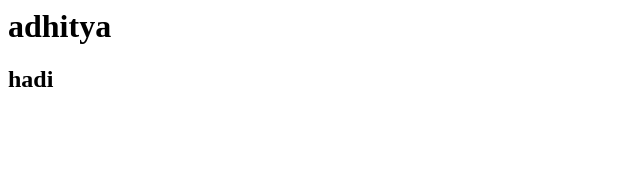
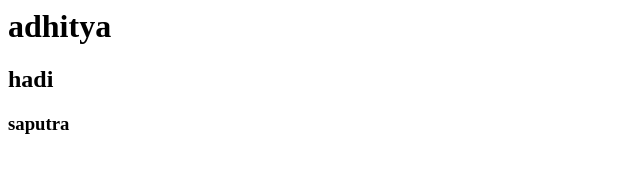
Before and after one commit to AdhityaHadiSaputra/hallo, a plain HTML site: page hallo.html in a window 1280 px wide. Shown: the full height of the page, 0-640 px from the left. Drawn offline with Linux system fonts and the light colour scheme.

Commit message:
Tree Commit

```diff
--- a/hallo.html
+++ b/hallo.html
@@ -8,5 +8,6 @@
 <body>
     <h1>adhitya</h1>
     <h2>hadi</h2>
+    <h3>saputra</h3>
 </body>
 </html>
```
